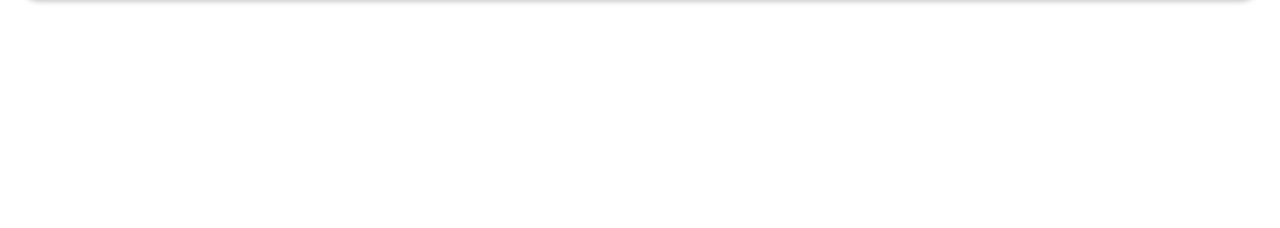
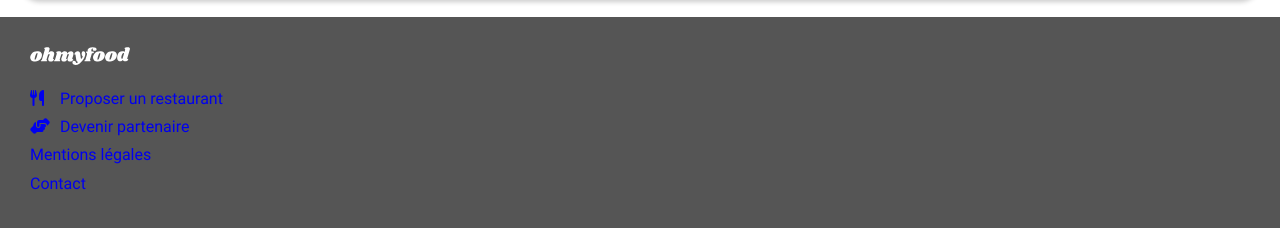
Before and after one commit to antoinelabard/OhMyFood, a website: page index.html in a window 1280 px wide. Shown: the part 2233-2461 px from the top of the page. Before the commit the page ends 2250 px from the top, so only its background shows below. Drawn offline with Linux system fonts and the light colour scheme; files whose address does not match are found by name.

Commit message:
feat: ✨ implement the footer

```diff
--- a/index.html
+++ b/index.html
@@ -97,7 +97,19 @@
             </div>
         </div>
     </section>
-    <footer></footer>
+    <footer>
+        <img src="images/logo/ohmyfood@2x.svg"/>
+        <a href="#" class="footer__element">
+            <i class="fa-solid fa-utensils"></i>
+            <span>Proposer un restaurant</span>
+        </a>
+        <a href="#" class="footer__element">
+            <i class="fa-solid fa-handshake-angle"></i>
+            <span>Devenir partenaire</span>
+        </a>
+        <a href="#" class="footer__element">Mentions légales</a>
+        <a href="#" class="footer__element">Contact</a>
+    </footer>
 </body>
 
 </html>
--- a/scss/components/_components.scss
+++ b/scss/components/_components.scss
@@ -55,6 +55,7 @@
             width: 100%;
             border-radius: 20px 20px 0 0;
         }
+
         &::before {
             content: "Nouveau";
             background-color: $tertiary-color;
@@ -82,3 +83,32 @@
         }
     }
 }
+
+footer {
+    background-color: #555;
+    display: flex;
+    flex-direction: column;
+    color: white;
+    padding: 30px;
+
+    img {
+        width: 100px;
+        filter: invert(100%) sepia(96%) saturate(0%) hue-rotate(6deg) brightness(110%) contrast(101%); // According to this answer: https://stackoverflow.com/a/53336754
+        margin-bottom: 20px;
+    }
+}
+
+.footer__element {
+    margin: 5px 0 5px 0;
+    position: relative;
+    text-decoration: none;
+
+    span {
+        position: absolute;
+        left: 30px;
+    }
+
+    &:visited {
+        color: white;
+    }
+}
--- a/scss/pages/_home.scss
+++ b/scss/pages/_home.scss
@@ -12,15 +12,18 @@
         height: 50px;
         z-index: -1;
     }
+
     & h1 {
         margin: 10% 15% 0 15%;
         text-align: center;
     }
+
     &__tagline {
         color: #555;
         margin: 5% 15% 5% 15%;
 
     }
+
     &__explore-btn {
         height: 50px;
         text-decoration: none;
```
Also changed, not shown: css/style.css, 1 other file.
